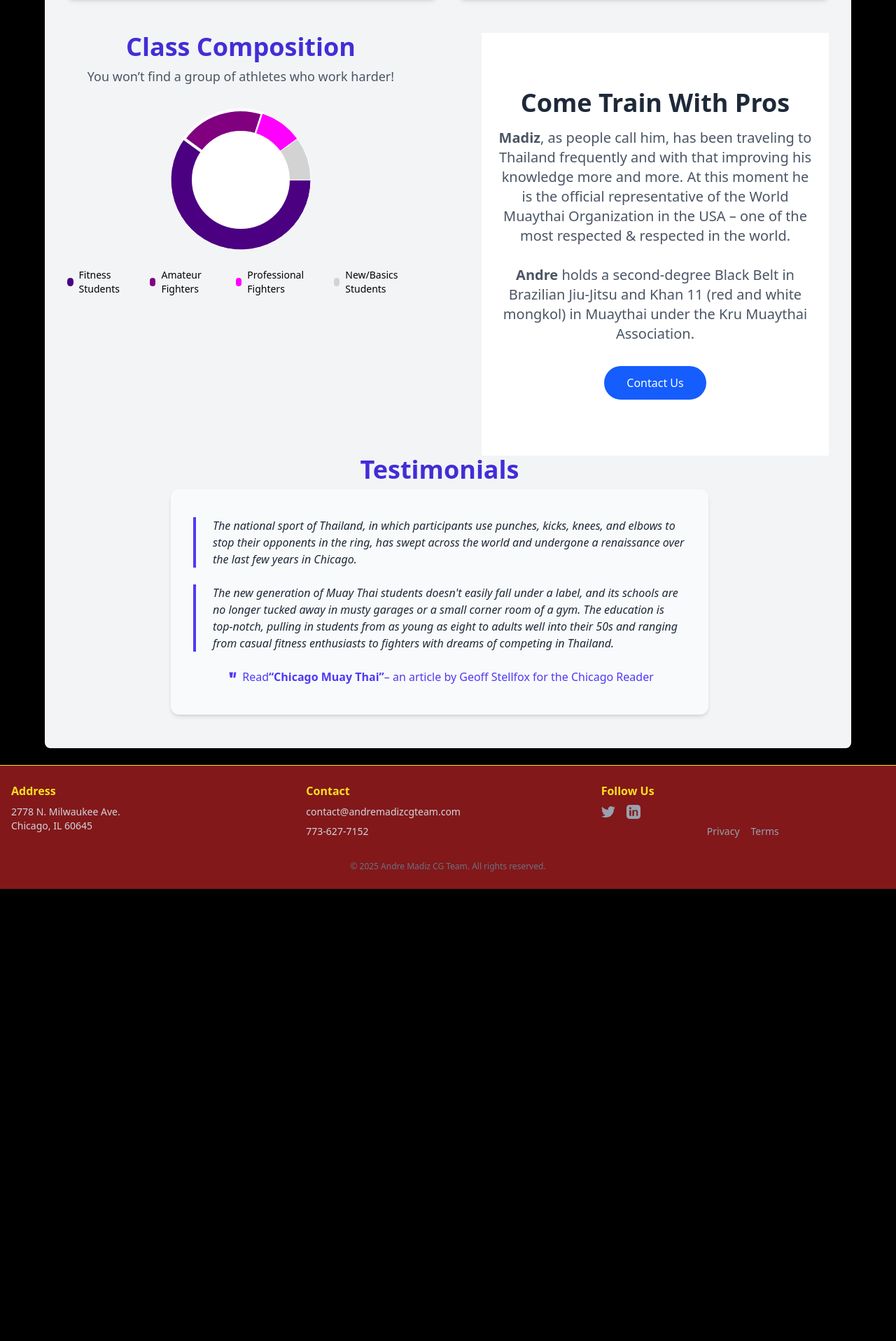
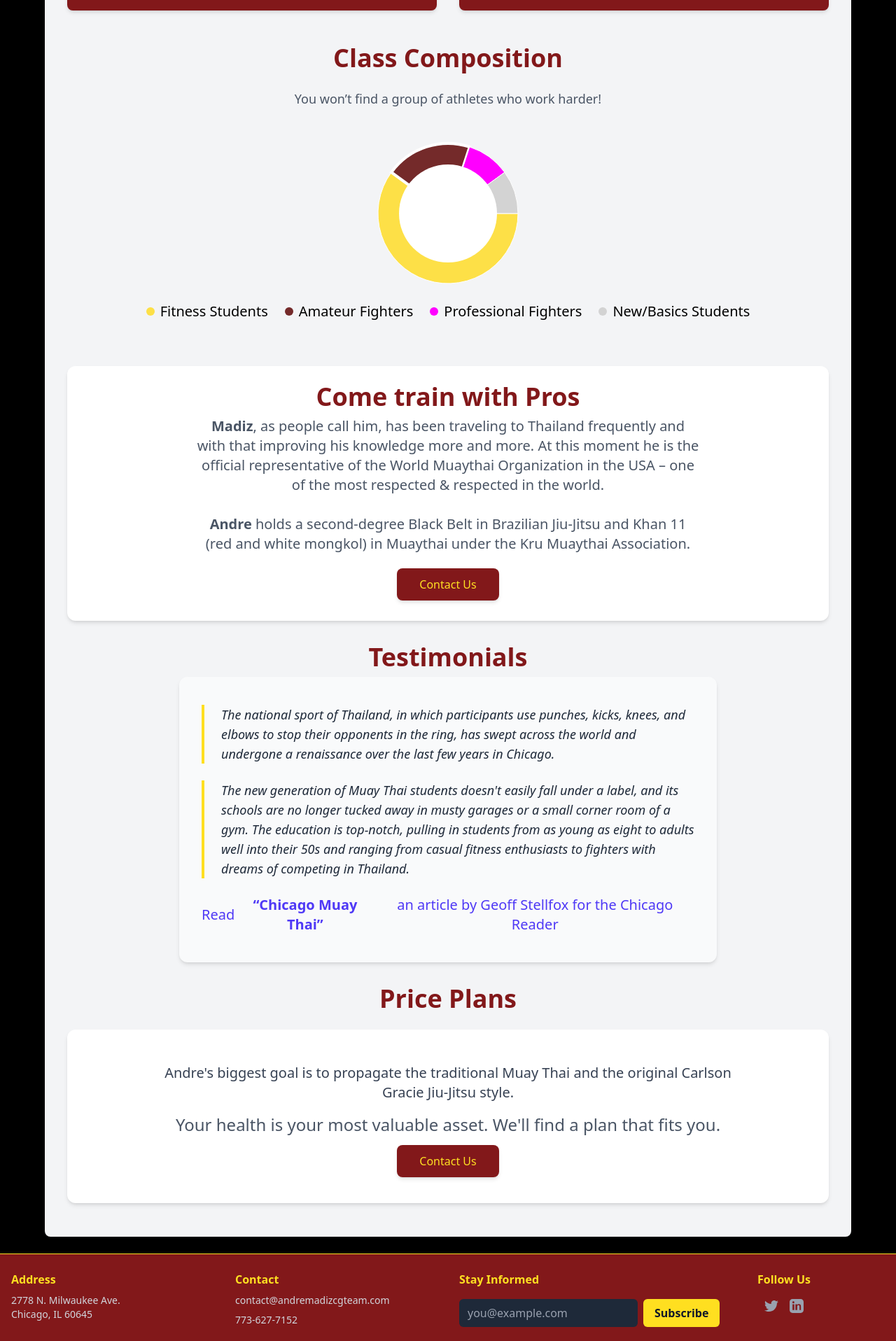
Before and after one commit to jerry-vrabel-development/andremadizcgteam, a React (Vite) app: page /andremadizcgteam/about in a window 1280 px wide. Shown: the part 584-2500 px from the top of the page at 70% size. Before the commit the page ends 1854 px from the top, so only its background shows below. Built offline with nearby package versions, Linux system fonts and the light colour scheme.

Commit message:
Additional component styling in progress

```diff
--- a/src/components/ClassCompositionChart.tsx
+++ b/src/components/ClassCompositionChart.tsx
@@ -8,10 +8,10 @@ interface Slice {
 }
 
 const slices: Slice[] = [
-  { label: "Fitness Students", value: 60, color: "#4b0082" },
-  { label: "Amateur Fighters", value: 20, color: "#800080" },
+  { label: "Fitness Students", value: 60, color: "#fde047" },
+  { label: "Amateur Fighters", value: 20, color: "#742a2a" },
   { label: "Professional Fighters", value: 10, color: "#ff00ff" },
-  { label: "New/Basics Students",     value: 10, color: "#d3d3d3" }
+  { label: "New/Basics Students", value: 10, color: "#d3d3d3" }
 ];
 
 const total = slices.reduce((s, v) => s + v.value, 0);
@@ -106,7 +106,7 @@ const ClassCompositionChart: FC = () => {
               className="w-3 h-3 rounded-full"
               style={{ backgroundColor: s.color }}
             />
-            <span className="text-sm">{s.label}</span>
+            <span className="text-xl">{s.label}</span>
           </div>
         ))}
       </div>
--- a/src/components/Layout/Footer.tsx
+++ b/src/components/Layout/Footer.tsx
@@ -1,4 +1,5 @@
 import type { FC } from "react";
+import { NewsletterSignup } from "../NewsletterSignup";
 
 const externalLink = (href: string) => ({
   href,
@@ -10,7 +11,9 @@ export const Footer: FC = () => {
   return (
     <footer className="bg-red-900 text-gray-300 py-6 border-t border-yellow-300">
       <div className="container mx-auto px-4">
-        <div className="grid grid-cols-1 md:grid-cols-3 gap-4 mb-8">
+        {/* 1‑col on small screens, 4‑col on md+ */}
+        <div className="grid grid-cols-1 md:grid-cols-4 gap-8 mb-8">
+          {/* Column 1 – Address */}
           <div className="space-y-2">
             <h4 className="font-semibold text-yellow-300">Address</h4>
             <p className="text-sm">
@@ -18,6 +21,8 @@ export const Footer: FC = () => {
               Chicago, IL 60645
             </p>
           </div>
+
+          {/* Column 2 – Contact */}
           <div className="space-y-2">
             <h4 className="font-semibold text-yellow-300">Contact</h4>
             <p className="text-sm">
@@ -37,9 +42,17 @@ export const Footer: FC = () => {
               </a>
             </p>
           </div>
-          <div className="space-y-2">
-            <h4 className="font-semibold text-yellow-300">Follow Us</h4>
-            <div className="flex space-x-4">
+
+          {/* Column 3 – Newsletter only */}
+          <div className="space-y-6">
+            <h4 className="font-semibold text-yellow-300 mb-4">Stay Informed</h4>
+            <NewsletterSignup />
+          </div>
+
+          {/* Column 4 – Follow Us */}
+          <div className="text-center">
+            <h4 className="font-semibold text-yellow-300 mb-4">Follow Us</h4>
+            <div className="flex justify-center space-x-4">
               <a
                 {...externalLink("https://x.com/Andremadizteam")}
                 className="text-gray-400 hover:text-white transition-colors"
@@ -55,10 +68,13 @@ export const Footer: FC = () => {
 2.165-2.724-.951.564-2.005.974-3.127 1.195-.897-.957-2.178-1.555-3.594-1.555-2.723 0-4.928 2.205-4.928 4.928 0
 .386.044.762.127 1.124C7.691 8.094 4.066 6.13 1.64 3.161c-.424.724-.666 1.562-.666 2.475 0 1.708.87 3.213 2.188
 4.096-.807-.026-1.566-.247-2.229-.616v.062c0 2.385 1.697 4.374 3.946 4.827-.413.112-.849.171-1.296.171-.314
-0-.622-.03-.924-.086.623 1.944 2.432 3.361 4.57 3.401-1.68 1.316-3.809 2.103-6.115 2.103-.397 0-.79-.023-1.175-.068 2.179
-1.397 4.768 2.214 7.557 2.214 9.054 0 14-7.496 14-13.986 0-.21-.005-.423-.014-.634.962-.693 1.797-1.56 2.457-2.548z" />
+0-.622-.03-.924-.086.623 1.944 2.432 3.361 4.57 3.401-1.68 1.316-3.809 2.103-6.115 2.103-.397
+0-.79-.023-1.175-.068 2.179
+1.397 4.768 2.214 7.557 2.214 9.054 0 14-7.496 14-13.986 0-.21-.005-.423-.014-.634.962-.693 1.797-1.56
+2.457-2.548z" />
                 </svg>
               </a>
+
               <a
                 {...externalLink("https://www.linkedin.com/in/andre-madiz-b50680b0/")}
                 className="text-gray-400 hover:text-white transition-colors"
@@ -71,25 +87,17 @@ export const Footer: FC = () => {
                   viewBox="0 0 24 24"
                 >
                   <path d="M19 0h-14c-2.761 0-5 2.239-5 5v14c0 2.761 2.239 5 5 5h14c2.762 0 5-2.239
-5-5v-14c0-2.761-2.238-5-5-5zm-11 19h-3v-10h3v10zm-1.5-11.5c-.966 0-1.75-.784-1.75-1.75s.784-1.75 1.75-1.75 1.75.784 1.75
+5-5v-14c0-2.761-2.238-5-5-5zm-11 19h-3v-10h3v10zm-1.5-11.5c-.966 0-1.75-.784-1.75-1.75s.784-1.75 1.75-1.75
+1.75.784 1.75
 1.75-.783 1.75-1.75 1.75zm13.5 11.5h-3v-5.5c0-1.327-.026-3.037-1.847-3.037-1.847 0-2.127 1.445-2.127
 2.937v5.6h-3v-10h2.881v1.367h.041c.401-.758 1.38-1.556 2.842-1.556 3.044 0 3.606 2.004 3.606 4.612v5.577z" />
                 </svg>
               </a>
             </div>
-            <div className="flex justify-center space-x-4 mt-2">
-              <a href="/privacy" className="text-gray-400 hover:text-white transition-colors text-sm">
-                Privacy
-              </a>
-              <a href="/terms" className="text-gray-400 hover:text-white transition-colors text-sm">
-                Terms
-              </a>
-
-            </div>
-
           </div>
         </div>
       </div>
+
       <p className="text-center text-xs text-gray-500">
         &copy; {new Date().getFullYear()} Andre Madiz CG Team. All rights reserved.
       </p>
--- /dev/null
+++ b/src/components/NewsletterSignup.tsx
@@ -0,0 +1,102 @@
+import type { FormEvent } from "react";
+import { useState } from "react";
+
+interface SubscribeResponse {
+  message: string;
+}
+
+export const NewsletterSignup: React.FC = () => {
+  // ---------- UI state ----------
+  const [email, setEmail] = useState("");
+  const [isSubmitting, setSubmitting] = useState(false);
+  const [error, setError] = useState<string | null>(null);
+  const [success, setSuccess] = useState(false);
+
+  // ---------- helpers ----------
+  const validateEmail = (value: string) => {
+    // very small regex – feel free to replace it with something stricter
+    return /^\S+@\S+\.\S+$/.test(value);
+  };
+
+  const handleSubmit = async (e: FormEvent) => {
+    e.preventDefault();
+    setError(null);
+
+    if (!validateEmail(email)) {
+      setError("Please enter a valid email address.");
+      return;
+    }
+
+    setSubmitting(true);
+    try {
+      // --- 1️⃣ Replace this URL with your real endpoint -------------
+      const res = await fetch("/api/subscribe", {
+        method: "POST",
+        headers: { "Content-Type": "application/json" },
+        body: JSON.stringify({ email }),
+      });
+
+      const data: SubscribeResponse = await res.json();
+
+      if (!res.ok) {
+        // If the API returns a JSON error message we can show it
+        throw new Error(data.message ?? "Something went wrong");
+      }
+
+      // 200‑OK – we’re done
+      setSuccess(true);
+      setEmail("");
+    } catch (err: unknown) {
+       if (err instanceof Error) {
+        // 3a. If it’s a normal JS Error, use its message
+        setError(err.message);
+      } else {
+        // 3b. Anything else – give a generic fallback
+        setError("Something went wrong. Please try again later.");
+      }
+    } finally {
+      setSubmitting(false);
+    }
+  };
+
+  // ---------- render ----------
+  if (success) {
+    return (
+      <p className="text-sm text-green-200">
+        Thank you for subscribing! 🎉
+      </p>
+    );
+  }
+
+  return (
+    <form onSubmit={handleSubmit} className="flex flex-col sm:flex-row gap-2">
+      <label htmlFor="newsletter-email" className="sr-only">
+        Email address
+      </label>
+      <input
+        id="newsletter-email"
+        type="email"
+        value={email}
+        onChange={(e) => setEmail(e.target.value)}
+        placeholder="you@example.com"
+        required
+        className="flex-1 px-3 py-2 rounded-md bg-gray-800 text-gray-200 placeholder-gray-400 focus:outline-none
+focus:ring-2 focus:ring-yellow-300 transition-colors"
+      />
+      <button
+        type="submit"
+        disabled={isSubmitting}
+        className="px-4 py-2 rounded-md bg-yellow-300 text-gray-900 font-semibold hover:bg-yellow-400
+transition-colors disabled:opacity-50 disabled:cursor-not-allowed"
+      >
+        {isSubmitting ? "Submitting…" : "Subscribe"}
+      </button>
+
+      {error && (
+        <p className="mt-2 text-sm text-red-200" role="alert">
+          {error}
+        </p>
+      )}
+    </form>
+  );
+};
--- /dev/null
+++ b/src/components/PricePlans.tsx
@@ -0,0 +1,22 @@
+import React from "react";
+import { Link } from "react-router-dom";
+
+/**
+ * Price plans section – simply showcases Andre’s philosophy
+ * and invites the user to reach out for a custom‑fit program.
+ */
+export const PricePlans: React.FC = () => {
+  return (
+    <section className="bg-white rounded-xl shadow-md py-12">
+      <div className="max-w-4xl mx-auto px-6 text-center">
+        <p className="text-xl text-gray-700 mb-4">Andre's biggest goal is to propagate the traditional Muay Thai and the original Carlson Gracie Jiu‑Jitsu style.</p>
+        <p className="text-2xl text-gray-600 mb-6">Your health is your most valuable asset. We'll find a plan that fits you.</p>
+        <Link
+          to="/contact"
+          className="px-8 py-3 bg-red-900 text-yellow-300 rounded-lg font-medium hover:bg-yellow-300 hover:text-red-900 transition-colors shadow-md hover:shadow-lg">
+          Contact Us
+        </Link>
+      </div>
+    </section>
+  );
+};
--- a/src/components/Testimonial.tsx
+++ b/src/components/Testimonial.tsx
@@ -4,8 +4,8 @@ export const Testimonial: React.FC = () => {
   return (
     <section className="bg-gray-50 rounded-xl shadow-md py-10 px-8 mx-auto max-w-3xl">
       {/* 1st quote */}
-      <blockquote className="border-l-4 border-indigo-600 pl-6 italic text-gray-800 mb-6">
-        <p className="mb-4">
+      <blockquote className="border-l-4 border-yellow-300 pl-6 italic text-gray-800 mb-6">
+        <p className="mb-4 text-lg">
           The national sport of Thailand, in which participants use punches, kicks,
           knees, and elbows to stop their opponents in the ring, has swept across
           the world and undergone a renaissance over the last few years in Chicago.
@@ -13,8 +13,8 @@ export const Testimonial: React.FC = () => {
       </blockquote>
 
       {/* 2nd quote */}
-      <blockquote className="border-l-4 border-indigo-600 pl-6 italic text-gray-800 mb-6">
-        <p className="mb-4">
+      <blockquote className="border-l-4 border-yellow-300 pl-6 italic text-gray-800 mb-6">
+        <p className="mb-4 text-lg">
           The new generation of Muay Thai students doesn't easily fall under a
           label, and its schools are no longer tucked away in musty garages or a
           small corner room of a gym. The education is top‑notch, pulling in
@@ -25,22 +25,15 @@ export const Testimonial: React.FC = () => {
       </blockquote>
 
       {/* CTA */}
-      <p className="text-center">
+      <p className="text-center text-xl">
         <a
           href="https://www.chicagoreader.com/chicago/chicago-muay-thai/Content?oid=15839878"
           target="_blank"
           rel="noopener noreferrer"
           className="inline-flex items-center text-indigo-600 hover:underline transition-colors"
         >
-          <svg
-            className="w-4 h-4 mr-2 fill-current"
-            viewBox="0 0 20 20"
-            aria-hidden="true"
-          >
-            <path d="M6.86 2l1.54 9.61h3.71l1.53-9.61H6.86zm8.68 0l-1.54 9.61h3.71l1.53-9.61H15.54z" />
-          </svg>
-          Read <span className="font-semibold">“Chicago Muay Thai”</span> – an
-          article by Geoff Stellfox for the Chicago Reader
+
+          Read <span className="font-semibold">“Chicago Muay Thai”</span> an article by Geoff Stellfox for the Chicago Reader
         </a>
       </p>
     </section>
--- a/src/components/TrainingIntro.tsx
+++ b/src/components/TrainingIntro.tsx
@@ -3,12 +3,9 @@ import { Link } from "react-router-dom";
 
 const TrainingIntro: React.FC = () => {
   return (
-    <section className="bg-white py-12 md:py-20">
-      <div className="max-w-3xl mx-auto px-6 text-center">
-        {/* Heading */}
-        <h2 className="text-3xl md:text-4xl font-extrabold text-gray-800 mb-4">
-          Come Train With Pros
-        </h2>
+    <section className="bg-white rounded-xl shadow-md mt-4 py-2 md:py-2">
+      <div className="max-w-3xl mx-auto px-6 pt-4 mb-8 text-center">
+        <h2 className="text-4xl font-extrabold text-red-900 text-center mb-2">Come train with Pros</h2>
 
         {/* Body text */}
         <p className="text-lg md:text-xl text-gray-600 mb-8">
@@ -26,9 +23,7 @@ const TrainingIntro: React.FC = () => {
         {/* Call‑to‑action button */}
         <Link
           to="/contact"
-          className="inline-block px-8 py-3 rounded-full bg-blue-600 text-white font-medium hover:bg-blue-700
-transition"
-        >
+          className="px-8 py-3 bg-red-900 text-yellow-300 rounded-lg font-medium hover:bg-yellow-300 hover:text-red-900 transition-colors shadow-md hover:shadow-lg">
           Contact Us
         </Link>
       </div>
--- a/src/pages/About.tsx
+++ b/src/pages/About.tsx
@@ -3,6 +3,7 @@ import { ProfileCard } from "../components/ProfileCard";
 import ClassCompositionChart from "../components/ClassCompositionChart";
 import TrainingIntro from "../components/TrainingIntro";
 import { Testimonial } from "../components/Testimonial";
+import { PricePlans } from "../components/PricePlans";
 
 import andrePhoto from "../assets/img/AndreMadiz.jpg";
 import arthurPhoto from "../assets/img/ArthurPike.png";
@@ -49,11 +50,11 @@ practice and persist.`,
 };
 
 export const About: FC = () => (
-  <main className="max-w-6xl mx-auto py-12 px-4 sm:px-6 lg:px-8 bg-gray-100 rounded-lg">
+  <main className="max-w-6xl mx-auto py-12 px-4 sm:px-6 lg:px-8 bg-gray-100 border-yellow-300 rounded-lg">
     {/* Header */}
     <div className="text-center mb-12">
-      <h1 className="text-4xl font-extrabold text-indigo-700">Meet The Team</h1>
-      <h3 className="text-lg text-gray-600 mt-2">
+      <h1 className="text-5xl font-extrabold text-red-900">Meet The Team</h1>
+      <h3 className="text-3xl text-gray-600 mt-2">
         You won’t find a group of athletes who work harder!
       </h3>
     </div>
@@ -64,11 +65,9 @@ export const About: FC = () => (
       <ProfileCard profile={aboutData.arthur} />
     </div>
 
-    {/* Class‑composition + training‑intro – flex‑row on lg, column on mobile */}
-    <div className="flex flex-col lg:flex-row lg:gap-12 lg:items-start">
-      {/* 1️⃣ Class Composition block */}
-      <div className="flex-1 lg:mr-6">
-        <h2 className="text-4xl text-center font-extrabold text-indigo-700 mb-2">
+    <div className="flex flex-col gap-12 ">
+      <div className="flex flex-col gap-4">
+        <h2 className="text-4xl text-center font-extrabold text-red-900 mb-2">
           Class Composition
         </h2>
         <h3 className="text-lg text-center text-gray-600 mb-6">
@@ -76,15 +75,19 @@ export const About: FC = () => (
         </h3>
         <ClassCompositionChart />
       </div>
-
-      {/* 2️⃣ Training Intro block – appears beside the chart on lg */}
-      <div className="flex-1 lg:ml-6">
-        <TrainingIntro />
+      <div className="flex flex-col lg:flex-row lg:gap-12">
+        <div className="flex-1">
+          <TrainingIntro />
+        </div>
       </div>
     </div>
-    <div className="flex-1 lg:mr-6">
-      <h2 className="text-4xl text-center font-extrabold text-indigo-700 mb-2">Testimonials</h2>
+    <div className="flex-1">
+      <h2 className="mt-8 text-4xl font-extrabold text-red-900 text-center mb-2">Testimonials</h2>
       <Testimonial />
+    </div>
+    <div className="flex flex-col gap-4">
+      <h2 className="mt-8 text-4xl font-extrabold text-red-900 text-center mb-2">Price Plans</h2>
+      <PricePlans />
     </div>
   </main>
 );
--- a/src/pages/Contact.tsx
+++ b/src/pages/Contact.tsx
@@ -29,12 +29,12 @@ export const Contact: FC = () => {
   return (
     <section className="max-w-6xl mx-auto py-12 px-4 sm:px-6 lg:px-8 bg-gray-100 rounded">
       <div className="text-center mb-12">
-        <h1 className="text-4xl font-extrabold text-indigo-700">Contact Us</h1>
-        <h3 className="text-lg text-gray-600 mt-2">Conveniently located in Chicago's Logan Square neighborhood - just off the Blue Line Logan Square stop.</h3>
+        <h1 className="text-5xl font-extrabold text-red-900">Contact Us</h1>
+        <h3 className="text-xl text-gray-600 mt-2">Conveniently located in Chicago's Logan Square neighborhood - just off the Blue Line Logan Square stop.</h3>
     </div>
       <div className="grid grid-cols-1 lg:grid-cols-2 gap-12">
         <div>
-          <h2 className="text-3xl font-semibold text-indigo-700 mb-6">
+          <h2 className="text-3xl font-semibold text-red-900 mb-6">
             Send us a message
           </h2>
           <form onSubmit={handleSubmit} className="space-y-6">
@@ -50,7 +50,7 @@ export const Contact: FC = () => {
                 type="text"
                 ref={nameRef}
                 required
-                className="w-full border border-gray-300 rounded-lg px-4 py-3 bg-white focus:outline-none focus:ring-2 focus:ring-indigo-500 focus:ring-offset-2 transition-all"
+                className="w-full border border-gray-300 rounded-lg px-4 py-3 bg-white focus:outline-none focus:ring-2 focus:ring-yellow-300 focus:ring-offset-2 transition-all"
               />
             </div>
 
@@ -66,7 +66,7 @@ export const Contact: FC = () => {
                 type="email"
                 ref={emailRef}
                 required
-                className="w-full border border-gray-300 rounded-lg px-4 py-3 bg-white focus:outline-none focus:ring-2 focus:ring-indigo-500 focus:ring-offset-2 transition-all"
+                className="w-full border border-gray-300 rounded-lg px-4 py-3 bg-white focus:outline-none focus:ring-2 focus:ring-yellow-300 focus:ring-offset-2 transition-all"
               />
             </div>
 
@@ -82,14 +82,14 @@ export const Contact: FC = () => {
                 ref={messageRef}
                 required
                 rows={5}
-                className="w-full border border-gray-300 rounded-lg px-4 py-3 bg-white focus:outline-none focus:ring-2 focus:ring-indigo-500 focus:ring-offset-2 transition-all"
+                className="w-full border border-gray-300 rounded-lg px-4 py-3 bg-white focus:outline-none focus:ring-2 focus:ring-yellow-300 focus:ring-offset-2 transition-all"
               />
             </div>
 
             <div className="text-center">
               <button
                 type="submit"
-                className="px-8 py-3 bg-indigo-600 text-white rounded-lg font-medium hover:bg-indigo-700 transition-colors shadow-md hover:shadow-lg"
+                className="px-8 py-3 bg-red-900 text-yellow-300 rounded-lg font-medium hover:bg-yellow-300 hover:text-red-900 transition-colors shadow-md hover:shadow-lg"
               >
                 Send Message
               </button>
--- a/src/pages/Photos.tsx
+++ b/src/pages/Photos.tsx
@@ -28,8 +28,8 @@ export const Photos: FC = () => {
   return (
     <section className="max-w-6xl mx-auto py-12 px-4 sm:px-6 lg:px-8 bg-gray-100 rounded">
       <div className="text-center mb-12">
-        <h1 className="text-4xl font-extrabold text-indigo-700">See How We Train</h1>
-        <h2 className="text-lg text-center text-gray-600 mt-2">
+        <h1 className="text-5xl font-extrabold text-red-900">See How We Train</h1>
+        <h2 className="text-xl text-center text-gray-600 mt-2">
           Please take a moment to view the photos below from various training sessions and events.
         </h2>
       </div>
--- a/src/pages/Services.tsx
+++ b/src/pages/Services.tsx
@@ -18,8 +18,8 @@ const services = [
 export const Services: FC = () => (
   <section className="max-w-6xl mx-auto py-12 px-4 sm:px-6 lg:px-8 bg-gray-100 rounded">
     <div className="text-center mb-12">
-      <h1 className="text-4xl font-extrabold text-indigo-700">Come Train With The Best</h1>
-      <h3 className="text-lg text-gray-600 mt-2">You want to learn from world class champions and improve your mind, body and spirit. We can help.</h3>
+      <h1 className="text-5xl font-extrabold text-red-900">Come Train With The Best</h1>
+      <h3 className="text-2xl text-gray-600 mt-2">You want to learn from world class champions and improve your mind, body and spirit. We can help.</h3>
     </div>
     <div className="grid gap-8 md:grid-cols-2 lg:grid-cols-3">
       {services.map((service) => (
```
Also changed, not shown: src/components/ProfileCard.tsx (+4 -4 lines).
